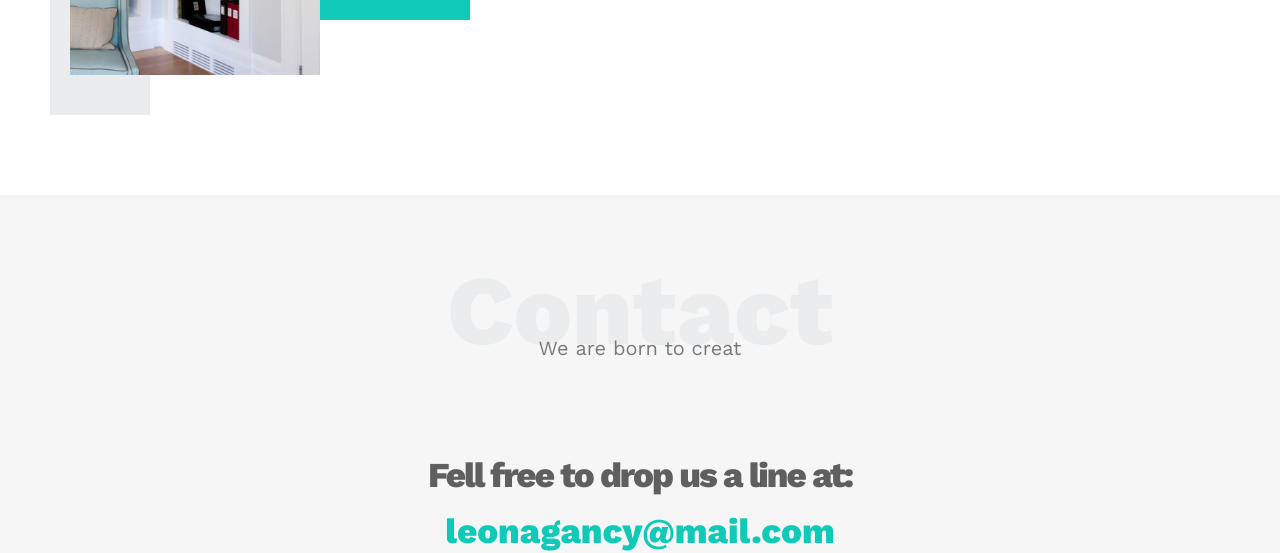
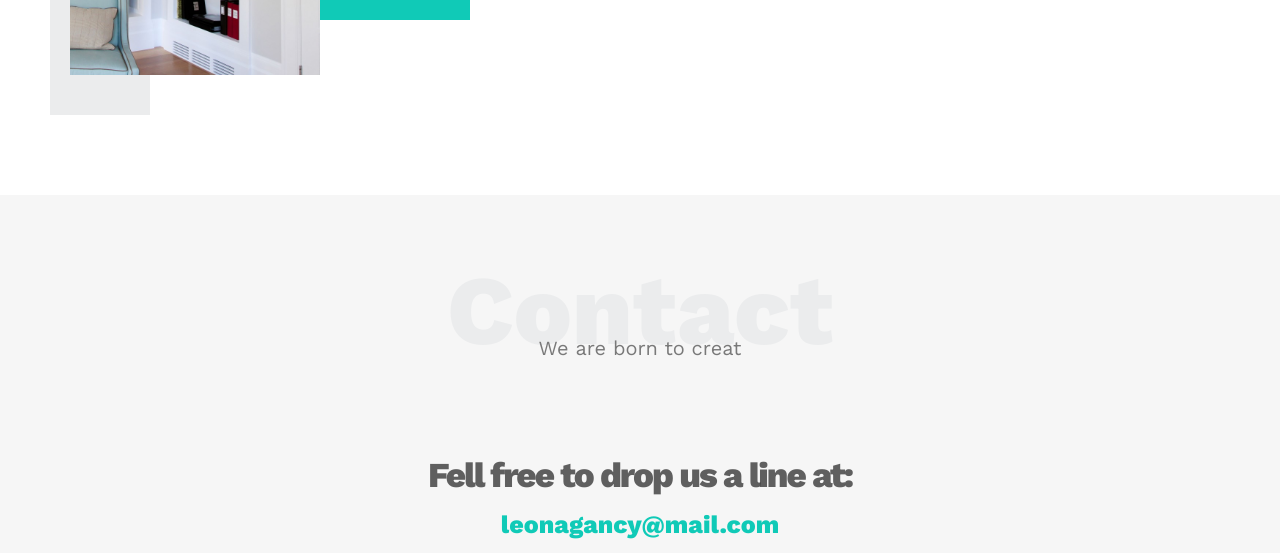
Before and after one commit to ab6ul3ziz/HTML_CSS-Template-2023, a plain HTML site: page index.html in a window 1280 px wide. Shown: the part 3261-3814 px from the top of the page. Drawn offline with nearby package versions, Linux system fonts and the light colour scheme; files whose address does not match are found by name; a web font is replaced by a local one.

Commit message:
Update first.css

```diff
--- a/css/first.css
+++ b/css/first.css
@@ -13,7 +13,9 @@
 body {
     font-family: "work sans", "sans-serif";
 }
-
+html {
+    scroll-behavior: smooth;
+}
 .container {
     padding-left: 15px;
     padding-right: 15px;
@@ -460,7 +462,7 @@ body {
 .contact .info a {
     display: inline-block;
     font-weight: 800;
-    font-size: 35px;
+    font-size: 25px;
     color: var(--main-color);
     text-decoration: none;
 }
```
